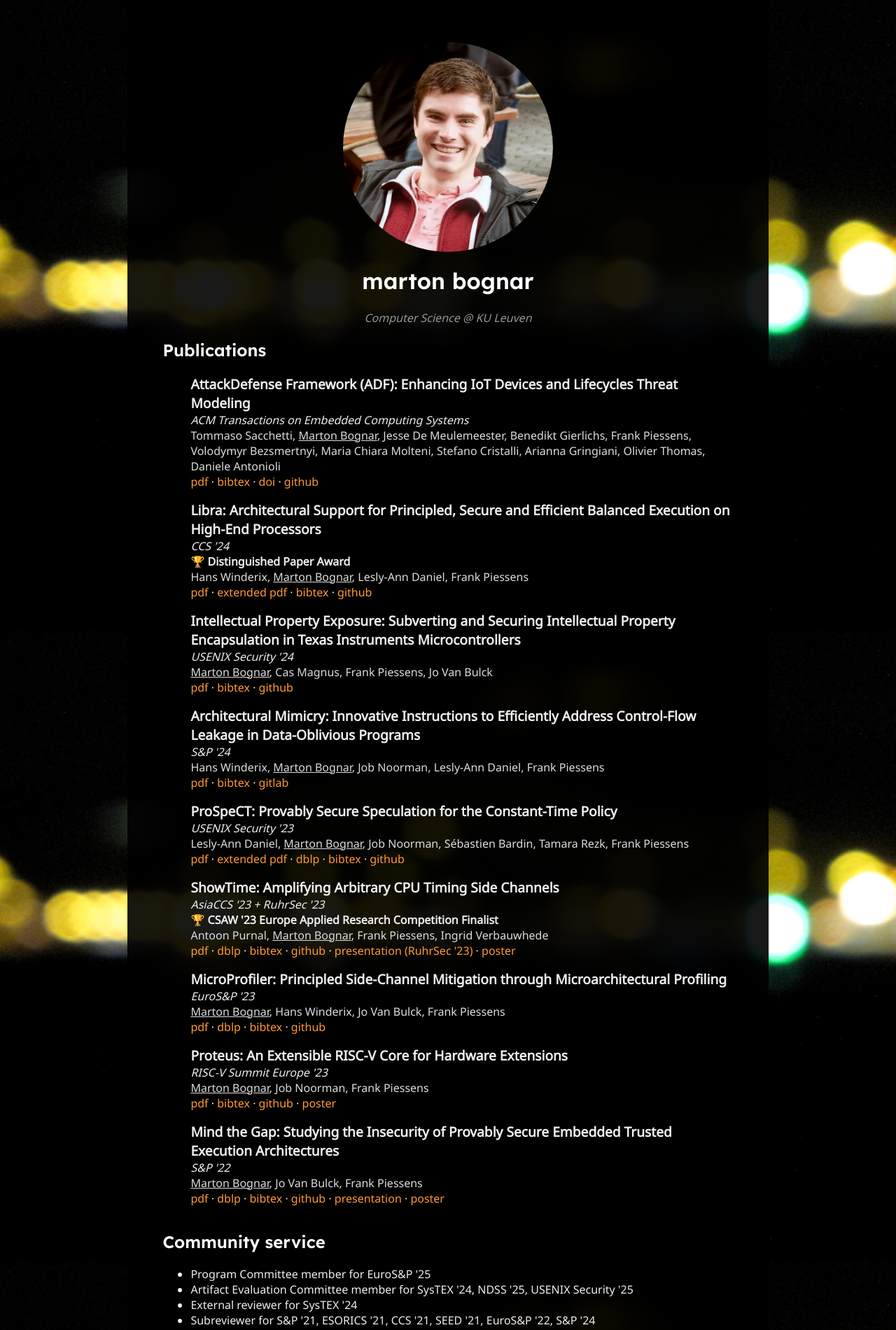
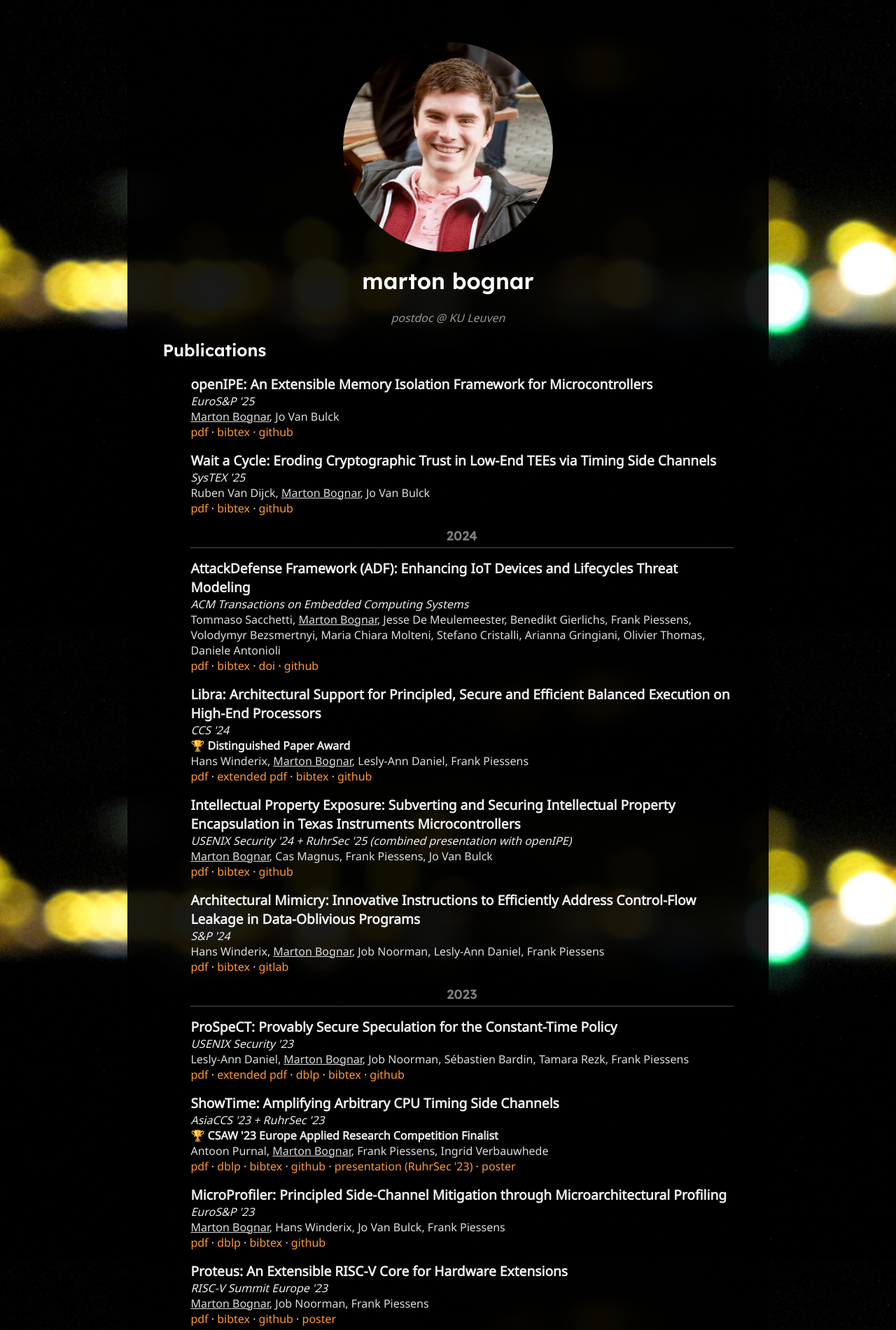
Before and after one commit to martonbognar/martonbognar.github.io, a Jekyll site: the page built from index.html, in a window 1280 px wide. Shown: the top 1900 px of the page at 70% size. Built offline with Jekyll 4.4.1, drawn with Linux system fonts in a browser that asks for light colours; some of the changed text lies outside the part shown.

Commit message:
Wait a Cycle, openIPE + some layout changes

```diff
--- a/css/main.css
+++ b/css/main.css
@@ -100,6 +100,13 @@ a, a:visited, a:active {
   padding-bottom: 1em;
 }
 
+#publications > h3 {
+  text-align: center;
+  padding-bottom: 5px;
+  border-bottom: 1px solid #999999;
+  opacity: 50%;
+}
+
 #contact-icons ul, #contact-icons li {
   margin: 0;
   padding: 0;
--- a/index.html
+++ b/index.html
@@ -4,9 +4,36 @@ layout: default
 
 <img src='images/me.jpg'>
 <h1>marton bognar</h1>
-<p>Computer Science @ KU Leuven</p>
+<p>postdoc @ KU Leuven</p>
 <h2>Publications</h2>
 <ul id='publications'>
+
+  <li>
+    <span class='title'>openIPE: An Extensible Memory Isolation Framework for Microcontrollers</span>
+    <br>
+    <span class='venue'>EuroS&P '25</span>
+    <br>
+    <span class='authors'><u>Marton Bognar</u>, Jo Van Bulck</span>
+    <br>
+    <a href='papers/bognar25openipe.pdf'>pdf</a> ·
+    <a href='papers/bognar25openipe.bib'>bibtex</a> ·
+    <a href='https://github.com/martonbognar/openipe'>github</a>
+  </li>
+
+  <li>
+    <span class='title'>Wait a Cycle: Eroding Cryptographic Trust in Low-End TEEs via Timing Side Channels</span>
+    <br>
+    <span class='venue'>SysTEX '25</span>
+    <br>
+    <span class='authors'>Ruben Van Dijck, <u>Marton Bognar</u>, Jo Van Bulck</span>
+    <br>
+    <a href='papers/vandijck25wait.pdf'>pdf</a> ·
+    <a href='papers/vandijck25wait.bib'>bibtex</a> ·
+    <a href='https://github.com/dnet-tee/wait-a-cycle'>github</a>
+  </li>
+
+  <h3>2024</h3>
+
   <li>
     <span class='title'>AttackDefense Framework (ADF): Enhancing IoT Devices and Lifecycles Threat Modeling</span>
     <br>
@@ -38,7 +65,7 @@ layout: default
   <li>
     <span class='title'>Intellectual Property Exposure: Subverting and Securing Intellectual Property Encapsulation in Texas Instruments Microcontrollers</span>
     <br>
-    <span class='venue'>USENIX Security '24</span>
+    <span class='venue'>USENIX Security '24 + RuhrSec '25 (combined presentation with openIPE)</span>
     <br>
     <span class='authors'><u>Marton Bognar</u>, Cas Magnus, Frank Piessens, Jo Van Bulck</span>
     <br>
@@ -61,6 +88,8 @@ layout: default
     <a href='papers/winderix24ami.bib'>bibtex</a> ·
     <a href='https://gitlab.com/hanswinderix/ami'>gitlab</a>
   </li>
+
+  <h3>2023</h3>
 
   <li>
     <span class='title'>ProSpeCT: Provably Secure Speculation for the Constant-Time Policy</span>
@@ -136,10 +167,10 @@ layout: default
 </ul>
 <h2>Community service</h2>
 <ul>
-  <li>Program Committee member for EuroS&P '25</li>
+  <li>Program Committee member for EuroS&P '25, ACSAC '25</li>
   <li>Artifact Evaluation Committee member for SysTEX '24, NDSS '25, USENIX Security '25</li>
   <li>External reviewer for SysTEX '24</li>
-  <li>Subreviewer for S&P '21, ESORICS '21, CCS '21, SEED '21, EuroS&P '22, S&P '24</li>
+  <li>Subreviewer for S&P '21, ESORICS '21, CCS '21, SEED '21, EuroS&P '22, S&P '24, CCS '25</li>
   <li>Reviewer for Computers & Security</li>
 </ul>
 <h2>Master's thessis supervision</h2>
--- /dev/null
+++ b/papers/bognar25openipe.bib
@@ -0,0 +1,6 @@
+@inproceedings{bognar25openipe,
+  title     = {{openIPE}: An Extensible Memory Isolation Framework for Microcontrollers},
+  author    = {Bognar, Marton and Van Bulck, Jo},
+  year      = 2025,
+  booktitle = {10th {IEEE} European Symposium on Security and Privacy (EuroS{\&}P)},
+}
```
Also changed, not shown: other parts of index.html (+2 -0 lines), papers/vandijck25wait.bib (added, +7 -0 lines), 2 other files.
